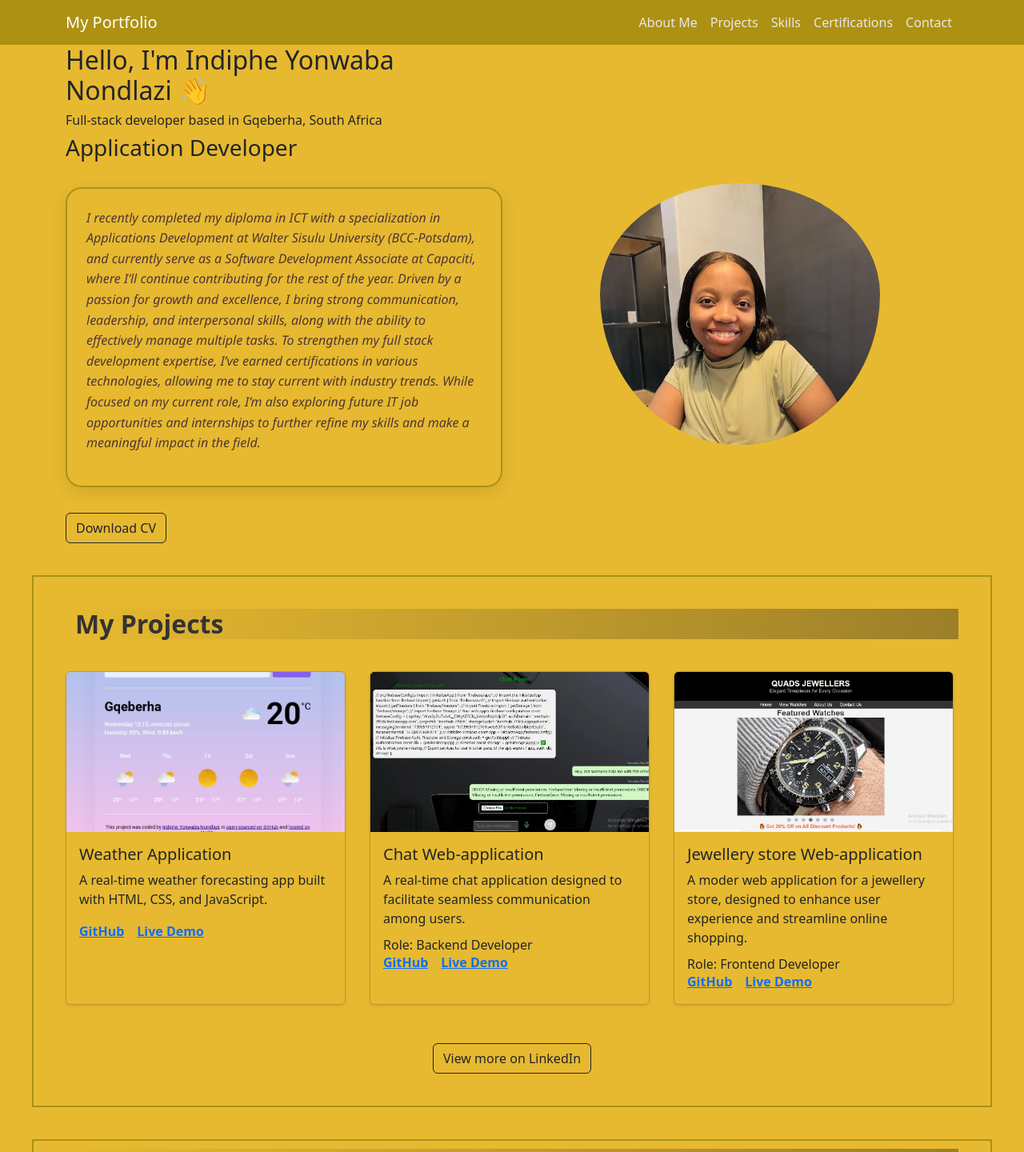
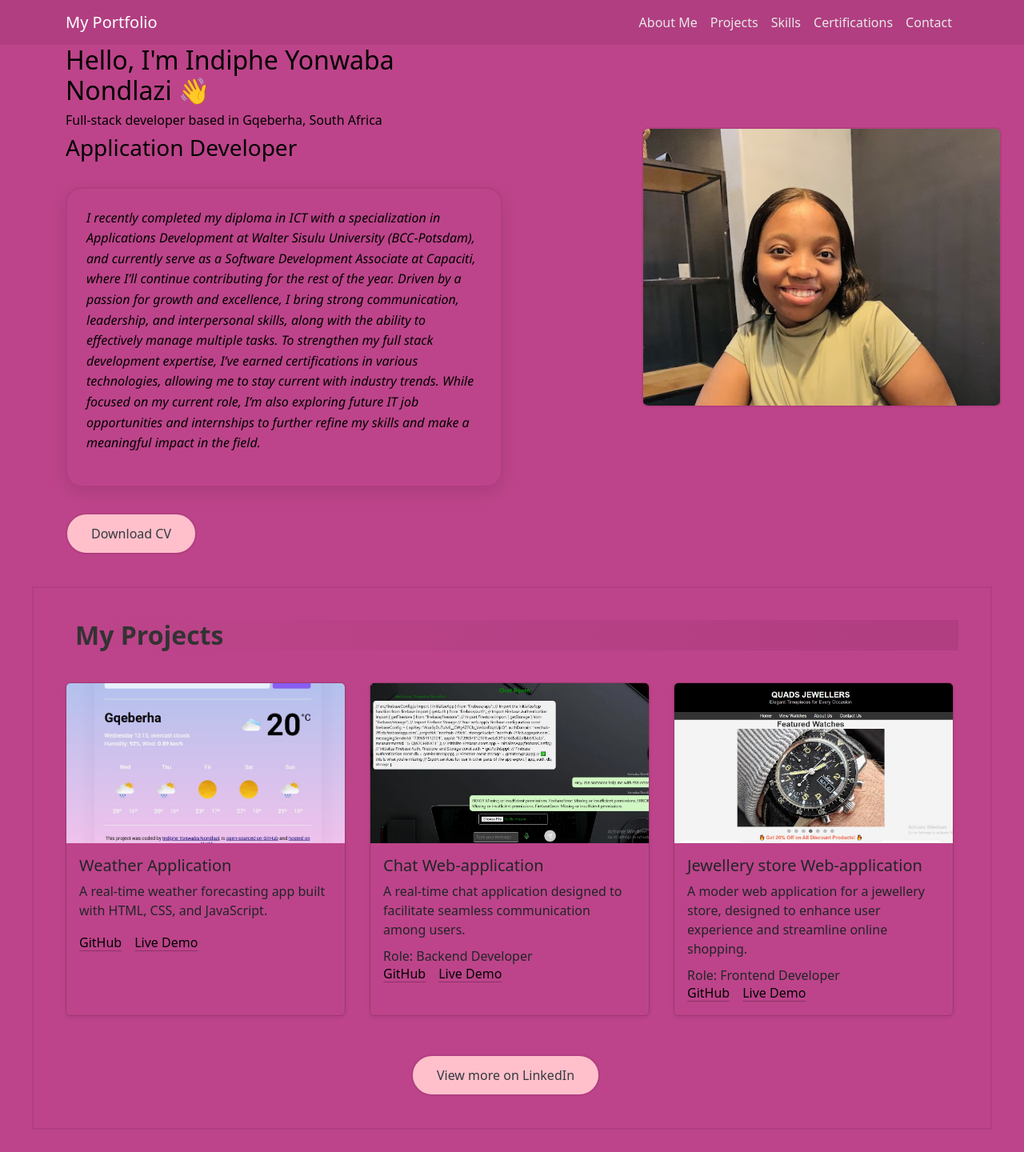
Before and after one commit to Indiphe/my-portfolio, a React (Create React App) app: page / in a window 1280 px wide. Shown: the top 1440 px of the page at 80% size. Built offline with nearby package versions, Linux system fonts and the light colour scheme.

Commit message:
background and layout adjustments

```diff
--- a/package.json
+++ b/package.json
@@ -1,5 +1,5 @@
 {
-  "homepage": "https://github.com/Indiphe/my-portfolio",
+"homepage": ".",
   "name": "my-portfolio",
   "version": "0.1.0",
   "private": true,
--- a/src/AboutMe.js
+++ b/src/AboutMe.js
@@ -53,26 +53,35 @@ const AboutMe = () => {
 
             {/* Button Below the Paragraph */}
             <a
-  href="\IndipheCV_update.pdf (2).pdf"
+  href="/IndipheCV.pdf"
   download="Indiphe_Nondlazi_CV.pdf"
   target="_blank"
   rel="noopener noreferrer"
-  className="btn btn-outline-dark me-3"
+  className="btn btn-outline-dark me-3 custom-btn"
+  id='custom-btn'
 >
   Download CV
 </a>
+
           </Col>
 
-          {/* Right Side - Image */}
-          <Col md={6} className="text-center">
-          <img
-  src="/formalImage2.jpg"
-  alt="My Profile"
-  className="img-fluid rounded-circle custom-profile-img"
-/>
+          <Col md={6} className="text-left">
+  <img
+    src="/formalImage2.jpg"
+    alt="My Profile"
+    style={{
+      width: '450px',   // Width of the image
+      height: '350px',  // Height of the image
+      objectFit: 'cover',
+      borderRadius: '2%', // Optional rounding of the corners
+      marginLeft: '20px',  // Adds space between the text and image
+      border: '2px solid #B13E81',
+      marginLeft: '150px',
+      marginBottom: '80px',
 
-
-          </Col>
+    }}
+  />
+</Col>
         </Row>
       </Container>
     </section>
--- a/src/App.css
+++ b/src/App.css
@@ -1,14 +1,11 @@
 .App {
   text-align: center;
 }
-.custom-profile-img {
-  width: 350px;
-  object-fit: cover;
-  padding-top: 50px;
-}
+
 
 .Appcontainer {
-  background-color: #E7B930;
+  background-color: #bd448a;
+  color: black;
 
 }
 .App-logo {
@@ -65,32 +62,31 @@
 
 }
 
-.custom-nav .dropdown-menu .dropdown-item:hover {
-  background-color:   #E7B930;
-  color: #E8E8E8;
-}
+
 
   .custom-card {
     max-width: 600px;
     margin: 2rem auto;
     padding: 1.5rem;
     background: transparent;
-    border:2px solid  rgba(155, 133, 11, 0.77);
+    border:2px solid  #B13E81;
     border-radius: 20px;
      box-shadow: 0 6px 20px rgba(0, 0, 0, 0.1);
     font-family: 'Segoe UI', sans-serif;
     line-height: 1.6;
-    color: rgb(78, 54, 54);
+    color: black;
+    font-weight:normal;
     font-style: oblique;
   }
   #skill-cards {
     background: rgba(250, 168, 15, 0);
-    border: 2px solid rgba(155, 133, 11, 0.77);
+    border: 2px solid #B13E81;
     min-height: 120px;
     min-width: 80%;
     border-radius: 8px;
     padding: 10px;
     margin: 0 auto;
+    color: #E8E8E8;
   }
 
 .skill-card {
@@ -109,7 +105,7 @@
   margin-bottom: 2.5rem;
   padding-left: 20px;
   text-align: left;
-  background: linear-gradient(to right,  rgba(250, 168, 15, 0), #9C7F28);
+  background: linear-gradient(to right,  rgba(250, 168, 15, 0), #B13E81);
   border-left: 4px solidrgba(155, 45, 11, 0.77);
   padding-left: 12px;
 }
@@ -132,7 +128,7 @@
 
 }
 .certificates-container, .contact-container, .section{
-  border: 2px solid  rgba(155, 133, 11, 0.77);
+  border: 2px solid  #B13E81;
   width: 100%;
   max-width: 1200px;
   padding: 20px;
@@ -161,7 +157,7 @@
   text-align: center;
   font-family: 'Segoe UI', sans-serif;
   color: #333;
-  box-shadow: 0px 15px 50px rgba(155, 133, 11, 0.77);
+  box-shadow: 0px 15px 50px #B13E81;
 
 }
 
@@ -230,7 +226,7 @@
 .contact-form input,
 .contact-form textarea {
   padding: 14px 20px;
-  border: 2px solid rgba(155, 133, 11, 0.77);
+  border: 2px solid #B13E81;
   border-radius: 8px;
   font-size: 16px;
   width: 100%;
@@ -239,7 +235,7 @@
 
 .contact-form input:focus,
 .contact-form textarea:focus {
-  border-color: rgba(155, 133, 11, 0.77);
+  border-color:#B13E81;
   outline: none;
   box-shadow: 0 0 5pxrgba(155, 133, 11, 0.77);
 }
@@ -247,13 +243,35 @@
   align-self: center;
   padding: 12px 30px;
   font-size: 16px;
-  background-color: transparent;
+  background-color: pink;
   color: #343a40;
-  border: 2px solid #343a40;
+  border: 2px solid #B13E81;
   border-radius: 30px;
   cursor: pointer;
   transition: background-color 0.3s ease, color 0.3s ease, transform 0.3s ease;
 }
+#custom-btn {
+  align-self: center;
+  padding: 12px 30px;
+  font-size: 16px;
+  background-color: pink;
+  color: #343a40;
+  border: 2px solid #B13E81;
+  border-radius: 30px;
+  cursor: pointer;
+  transition: background-color 0.3s ease, color 0.3s ease, transform 0.3s ease;
+}
+
+#custom-btn:hover {
+  background-color: #343a40;
+  color: white;
+  transform: translateY(-3px);
+}
+
+#custom-btn:active {
+  transform: translateY(0);
+}
+
 
 .contact-form button:hover {
   background-color: #343a40;
--- a/src/Certificates.js
+++ b/src/Certificates.js
@@ -53,7 +53,9 @@ const Certificates = () => {
     href="https://www.linkedin.com/in/indiphe-nondlazi/details/certifications/"
     target="_blank"
     rel="noopener noreferrer"
-    className="btn btn-outline-dark"
+
+  className="btn btn-outline-dark me-3 custom-btn"
+  id='custom-btn'
   >
     View more on LinkedIn
   </a>
--- a/src/Footer.js
+++ b/src/Footer.js
@@ -6,7 +6,7 @@ const Footer = () => {
     <footer
       style={{
         color: '#FEEAFE',
-        backgroundColor: 'rgba(155, 133, 11, 0.77)',
+        backgroundColor: '#B13E81',
         textAlign: 'center',
         padding: '20px',
         paddingBottom: '10px',
--- a/src/Header.js
+++ b/src/Header.js
@@ -4,7 +4,7 @@ import './App.css';
 
 const Header = () => {
   return (
-    <Navbar style={{ backgroundColor: 'rgba(155, 133, 11, 0.77)' }} variant="dark" expand="lg" sticky="top">
+    <Navbar style={{ backgroundColor: '#B13E81' }} variant="dark" expand="lg" sticky="top">
       <Container>
         {/* "My Portfolio" links to #about */}
         <Navbar.Brand href="#about" style={{paddingRight:'15px'}}>My Portfolio</Navbar.Brand>
--- a/src/Projects.css
+++ b/src/Projects.css
@@ -1,6 +1,6 @@
 #projects h3 {
     font-weight: bold;
-    border-left: 5px solid rgba(155, 45, 11, 0.77);
+    border-left: 5px solid #B13E81;
     padding-left: 10px;
   }
   .section {
--- a/src/Projects.js
+++ b/src/Projects.js
@@ -19,8 +19,8 @@ const Projects = () => {
                   <Card.Text>
                     A real-time weather forecasting app built with HTML, CSS, and JavaScript.
                   </Card.Text>
-                  <Card.Link className='Links' href="https://github.com/Indiphe/myweatherapp" target="_blank">GitHub</Card.Link>
-                  <Card.Link className='Links'  href="https://dazzling-khapse-dffb4a.netlify.app/" target="_blank">Live Demo</Card.Link>
+                  <Card.Link className='link-body-emphasis link-offset-2 link-underline-opacity-25 link-underline-opacity-75-hover' href="https://github.com/Indiphe/myweatherapp" target="_blank">GitHub</Card.Link>
+                  <Card.Link className='link-body-emphasis link-offset-2 link-underline-opacity-25 link-underline-opacity-75-hover'  href="https://dazzling-khapse-dffb4a.netlify.app/" target="_blank">Live Demo</Card.Link>
                 </Card.Body>
               </Card>
             </Col>
@@ -36,8 +36,8 @@ const Projects = () => {
                   <Card.Subtitle>
                     Role: Backend Developer
                   </Card.Subtitle>
-                  <Card.Link className='Links'  href="https://github.com/Indiphe/chat-app" target="_blank">GitHub</Card.Link>
-                  <Card.Link className='Links'  href="https://aesthetic-frangipane-09091a.netlify.app/" target="_blank">Live Demo</Card.Link>
+                  <Card.Link className='link-body-emphasis link-offset-2 link-underline-opacity-25 link-underline-opacity-75-hover'  href="https://github.com/Indiphe/chat-app" target="_blank">GitHub</Card.Link>
+                  <Card.Link className='link-body-emphasis link-offset-2 link-underline-opacity-25 link-underline-opacity-75-hover'  href="https://aesthetic-frangipane-09091a.netlify.app/" target="_blank">Live Demo</Card.Link>
                 </Card.Body>
               </Card>
             </Col>
@@ -54,8 +54,8 @@ const Projects = () => {
                   <Card.Subtitle>
                     Role: Frontend Developer
                   </Card.Subtitle>
-                  <Card.Link className='Links'  href="https://github.com/buds345/Home-Page" target="_blank">GitHub</Card.Link>
-                  <Card.Link className='Links'  href="https://jolly-sopapillas-2589b1.netlify.app/" target="_blank">Live Demo</Card.Link>
+                  <Card.Link className='link-body-emphasis link-offset-2 link-underline-opacity-25 link-underline-opacity-75-hover'  href="https://github.com/buds345/Home-Page" target="_blank">GitHub</Card.Link>
+                  <Card.Link className='link-body-emphasis link-offset-2 link-underline-opacity-25 link-underline-opacity-75-hover'  href="https://jolly-sopapillas-2589b1.netlify.app/" target="_blank">Live Demo</Card.Link>
                 </Card.Body>
               </Card>
               </Col>
@@ -66,7 +66,8 @@ const Projects = () => {
     href="https://www.linkedin.com/in/indiphe-nondlazi/details/certifications/"
     target="_blank"
     rel="noopener noreferrer"
-    className="btn btn-outline-dark"
+  className="btn btn-outline-dark me-3 custom-btn"
+  id='custom-btn'
   >
     View more on LinkedIn
   </a>
--- a/src/Skills.js
+++ b/src/Skills.js
@@ -25,7 +25,7 @@ const familiarTools = [
 
 const SkillCategory = ({ title, skills }) => (
   <div className="mb-3">
-    <h4 className="section-title mt-3 mb-2" style={{ fontSize: '1.25rem', color: '#66590D' }}>{title}</h4>
+    <h4 className="section-title mt-3 mb-2" style={{ fontSize: '1.25rem', color: '#333' }}>{title}</h4>
     <Row className="gx-3 gy-3">
       {skills.map((skill, index) => (
         <Col key={index} xs={12} sm={6} md={3}>
@@ -61,7 +61,8 @@ const Skills = () => {
             href="https://www.linkedin.com/in/indiphe-nondlazi/details/skills/"
             target="_blank"
             rel="noopener noreferrer"
-            className="btn btn-outline-dark btn-sm"
+            className="btn btn-outline-dark me-3 custom-btn"
+  id='custom-btn'
           >
             View more on LinkedIn
           </a>
```
Also changed, not shown: 2 other files (tests, documents, lock files or other folders).
